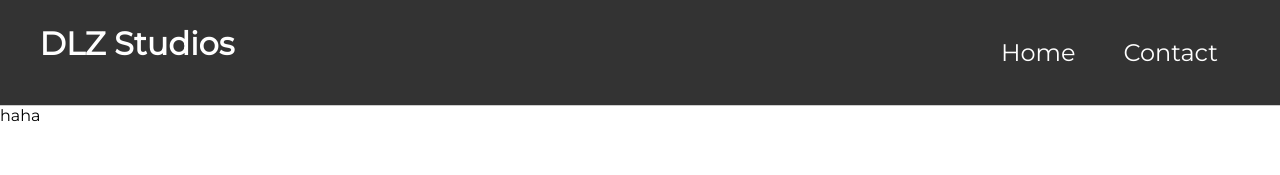
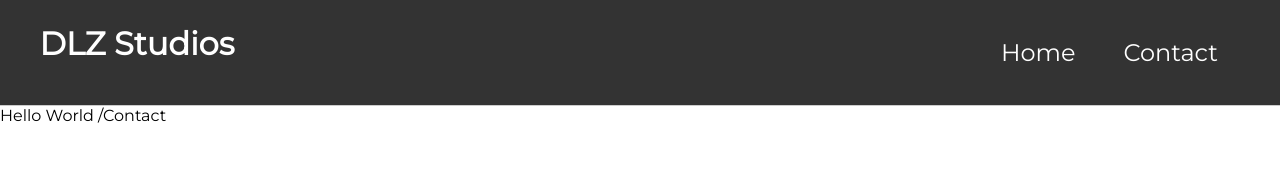
Before and after one commit to lukasz26671/DLZStudiosWebpage, a React app: page /contact in a window 1280 px wide. Shown: the top 175 px of the page. Built offline with nearby package versions, Linux system fonts and the light colour scheme; the HTML template or start-up script is replaced by a standard one.

Commit message:
Minor fix for easier dev.

```diff
--- a/client/src/components/App.jsx
+++ b/client/src/components/App.jsx
@@ -1,7 +1,13 @@
 import React, { Component } from 'react';
+import {BrowserRouter as Router, Route, Switch} from 'react-router-dom';
 
 import Header from './Header.jsx';
 import Footer from './Footer.jsx';
+
+import Home from './routes/Home.jsx';
+import Contact from './routes/Contact.jsx';
+
+
 class App extends Component {
 
   componentDidMount() {
@@ -14,13 +20,22 @@
 
   render() {
     return (
-      <div className="wrapper">
-        <Header />
-        <div className="content">
-          haha
+      <Router>
+        <div className="wrapper">
+          <Header />
+          <div className="content">
+            <Switch>
+              <Route exact path="/">
+                <Home />
+              </Route>
+              <Route path="/contact">
+                <Contact />
+              </Route>
+            </Switch>
+          </div>
+          <Footer />
         </div>
-        <Footer />
-      </div>
+      </Router>
     );
   }
 }
--- a/client/src/components/Header.jsx
+++ b/client/src/components/Header.jsx
@@ -1,4 +1,5 @@
 import React from 'react';
+import {Link} from 'react-router-dom';
 
 export default function Header(props) {
     return (
@@ -7,8 +8,8 @@
                 <h2 id="logo">DLZ Studios {props?.additional}</h2>
                 <div className="nav-links">
                     <ul>
-                        <li><a href="/">Home</a></li>
-                        <li><a href="./contact">Contact</a></li>
+                        <li><Link to="/">Home</Link></li>
+                        <li><Link to="./contact">Contact</Link></li>
                     </ul>
                 </div>
             </nav>
--- /dev/null
+++ b/client/src/components/routes/Contact.jsx
@@ -0,0 +1,7 @@
+import React from 'react';
+
+export default function Contact(props) {
+    return (
+        <div>Hello World /Contact</div>
+    );
+}
--- /dev/null
+++ b/client/src/components/routes/Home.jsx
@@ -0,0 +1,7 @@
+import React from 'react';
+
+export default function Home(props) {
+    return (
+        <div>Hello World!</div>
+    );
+}
--- a/package.json
+++ b/package.json
@@ -29,7 +29,7 @@
     "nodemon": "^2.0.15",
     "react": "^17.0.2",
     "react-dom": "^17.0.2",
-    "react-router-dom": "^6.2.1",
+    "react-router-dom": "^5.3.0",
     "style-loader": "^3.3.1"
   }
 }
```
Also changed, not shown: 3 other files (tests, documents, lock files or other folders).
